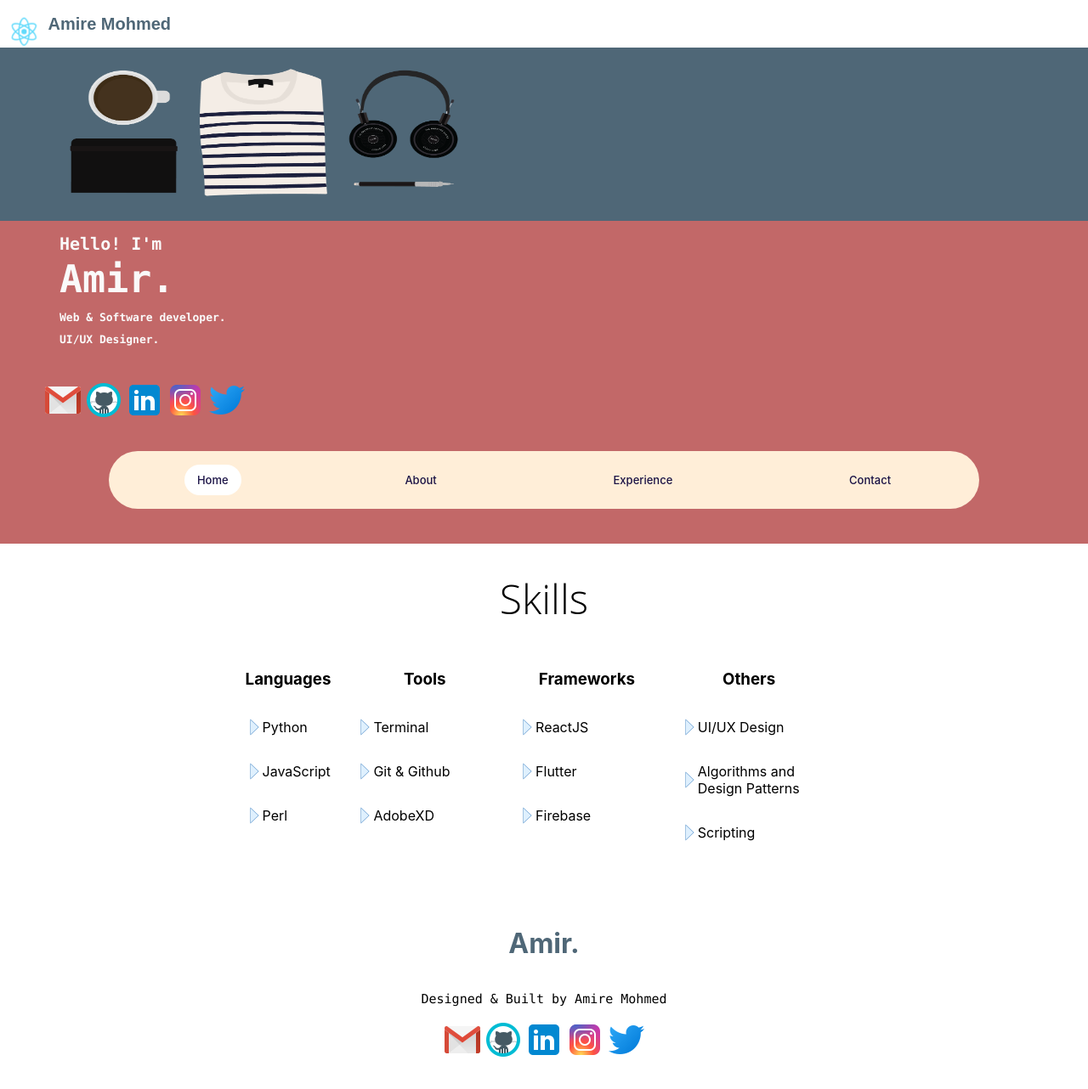
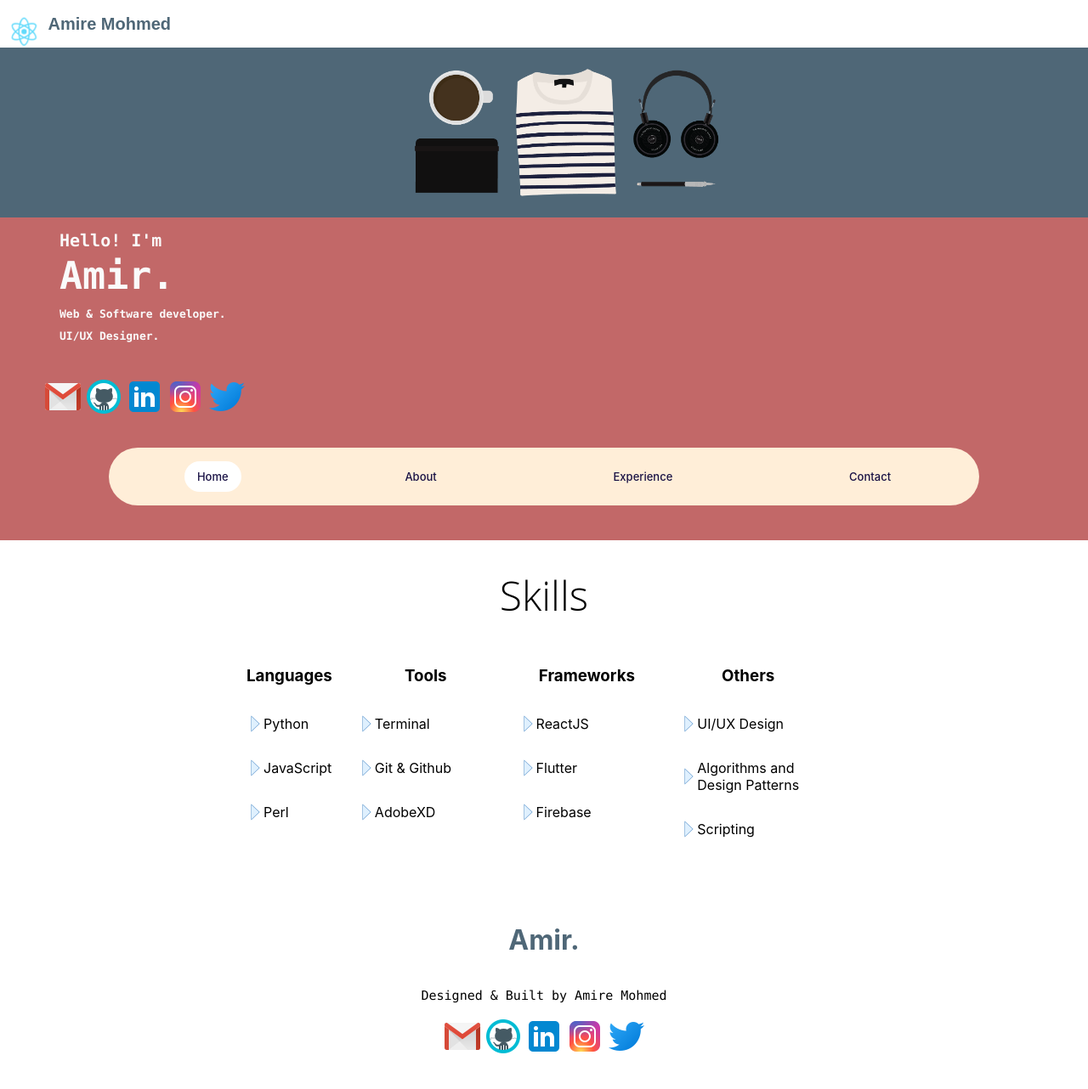
Before and after one commit to amohm001/netlifytest, a React (Create React App) app: page / in a window 1280 px wide. Shown: the whole page at 85% size. Built offline with nearby package versions, Linux system fonts and the light colour scheme.

Commit message:
Fixed front pic problem

```diff
--- a/src/components/homepage.jsx
+++ b/src/components/homepage.jsx
@@ -33,7 +33,7 @@ class Home extends Component {
 
     render() {
         return (
-            <div style={{ display: "block", width: "100%" }}>
+            <div>
 
                 <header >
 
@@ -61,11 +61,12 @@ class Home extends Component {
 
                 <div style={{ backgroundColor: "#4f6777", left: "30%" }}>
                     <img src={bigPic} style={{
+                        display: "block",
+                        maxWidth: "500px",
+                        margin: "auto",
+                        height: "200px",
 
 
-                        height: "200px",
-                        width: "40%",
-                        alignItems: "center",
 
                     }} />
                 </div>
@@ -188,7 +189,15 @@ class Home extends Component {
                     </nav>
 
                 </div>
-                <div className="column" style={{ display: "flex", flexDirection: "column", flexWrap: "wrap", textAlign: "center" }}>
+                <div className="column" style={{
+                    flexDirection: "column",
+                    flexWrap: "wrap",
+                    textAlign: "center",
+
+                    display: "block",
+                    maxWidth: "700px",
+                    margin: "auto",
+                }}>
                     <h1 style={{
                         textAlign: "center",
                         fontFamily: "Open Sans, sans-serif",
```
